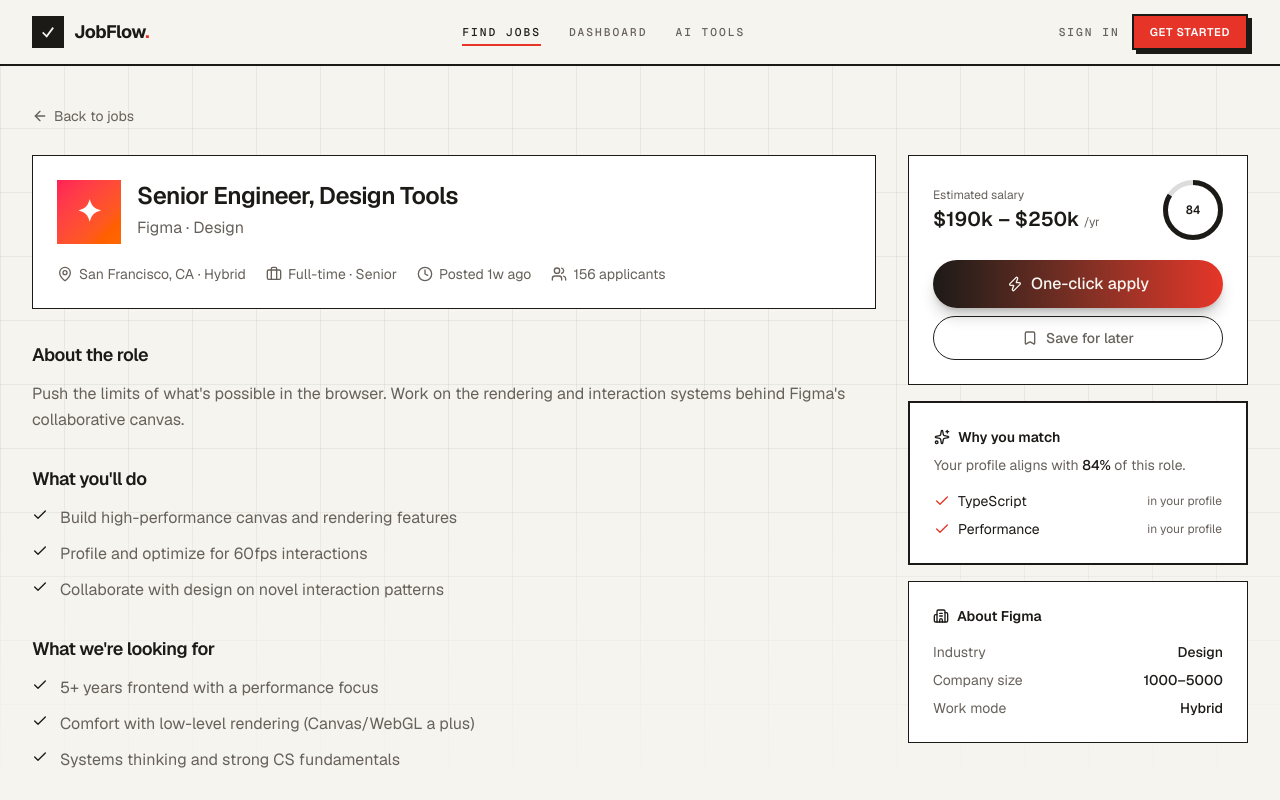
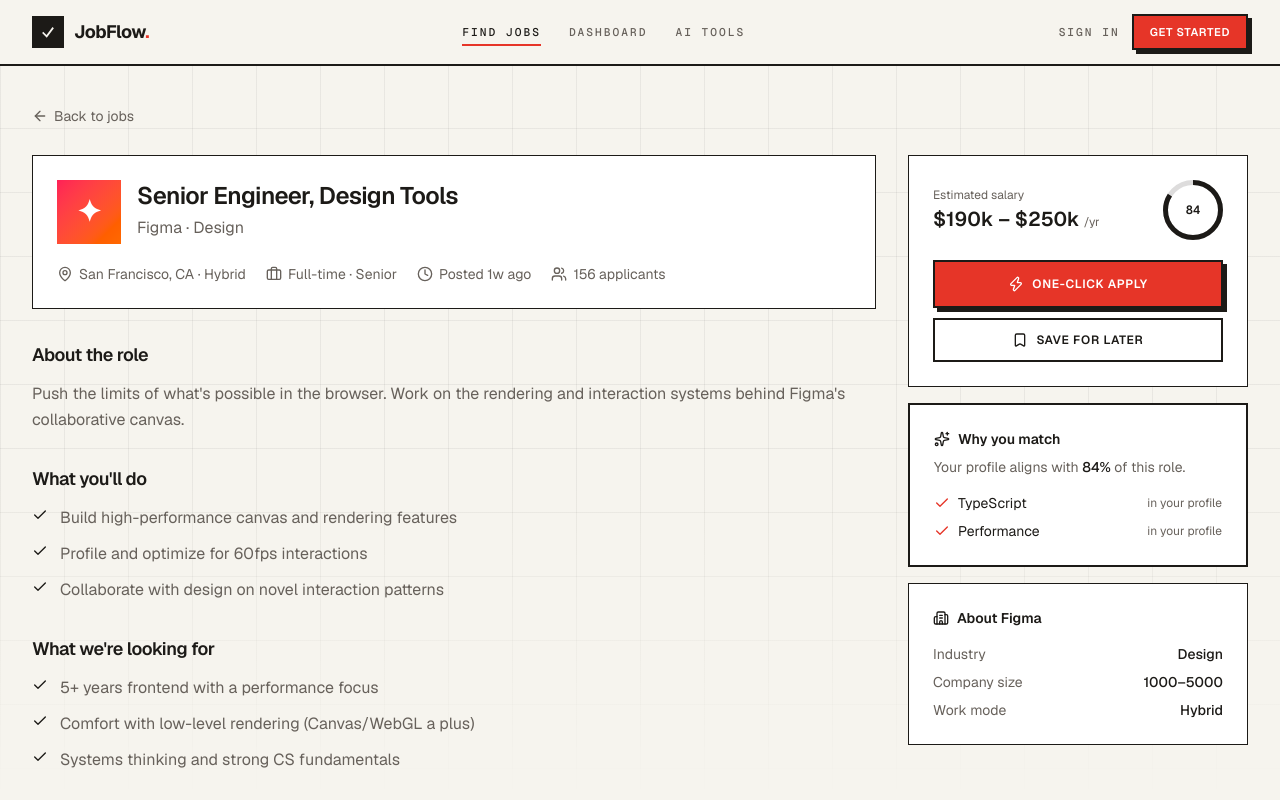
Before and after one commit to madhushigli1/jobflow-ai, a Next.js app in the folder jobflow-ai/: page /jobs/fe-figma-004 in a window 1280 px wide. Shown: the top 800 px of the page. Built offline with nearby package versions, Linux system fonts and the light colour scheme.

Commit message:
style(jobs): brutalist apply and save buttons

```diff
--- a/jobflow-ai/src/features/jobs/components/apply-button.tsx
+++ b/jobflow-ai/src/features/jobs/components/apply-button.tsx
@@ -10,14 +10,14 @@
   const [saved, setSaved] = React.useState(false);
 
   return (
-    <div className={cn("space-y-2", className)}>
+    <div className={cn("space-y-2.5", className)}>
       <button
         onClick={() => setApplied((v) => !v)}
         className={cn(
-          "relative flex h-12 w-full items-center justify-center gap-2 overflow-hidden rounded-full font-medium transition-all active:scale-[0.98]",
+          "relative flex h-12 w-full items-center justify-center gap-2 overflow-hidden border-2 border-foreground text-xs font-semibold uppercase tracking-[0.06em] transition-all duration-150 hover:translate-x-[2px] hover:translate-y-[2px] active:translate-x-[4px] active:translate-y-[4px]",
           applied
-            ? "bg-success text-success-foreground"
-            : "bg-gradient-to-r from-primary to-accent text-primary-foreground shadow-lg shadow-primary/25 hover:brightness-110",
+            ? "bg-foreground text-background shadow-[4px_4px_0_0_hsl(var(--accent))] hover:shadow-[2px_2px_0_0_hsl(var(--accent))] active:shadow-none"
+            : "bg-accent text-accent-foreground shadow-[4px_4px_0_0_hsl(var(--foreground))] hover:shadow-[2px_2px_0_0_hsl(var(--foreground))] active:shadow-none",
         )}
       >
         <AnimatePresence mode="wait" initial={false}>
@@ -48,13 +48,11 @@
       <button
         onClick={() => setSaved((v) => !v)}
         className={cn(
-          "flex h-11 w-full items-center justify-center gap-2 rounded-full border text-sm font-medium transition-colors",
-          saved
-            ? "border-primary/50 bg-primary/10 text-primary"
-            : "border-border text-muted-foreground hover:border-primary/40 hover:text-foreground",
+          "flex h-11 w-full items-center justify-center gap-2 border-2 border-foreground text-xs font-semibold uppercase tracking-[0.06em] transition-colors",
+          saved ? "bg-foreground text-background" : "bg-card text-foreground hover:bg-muted",
         )}
       >
-        <Bookmark className={cn("size-4", saved && "fill-primary")} />
+        <Bookmark className={cn("size-4", saved && "fill-background")} />
         {saved ? "Saved to board" : "Save for later"}
       </button>
     </div>
```
